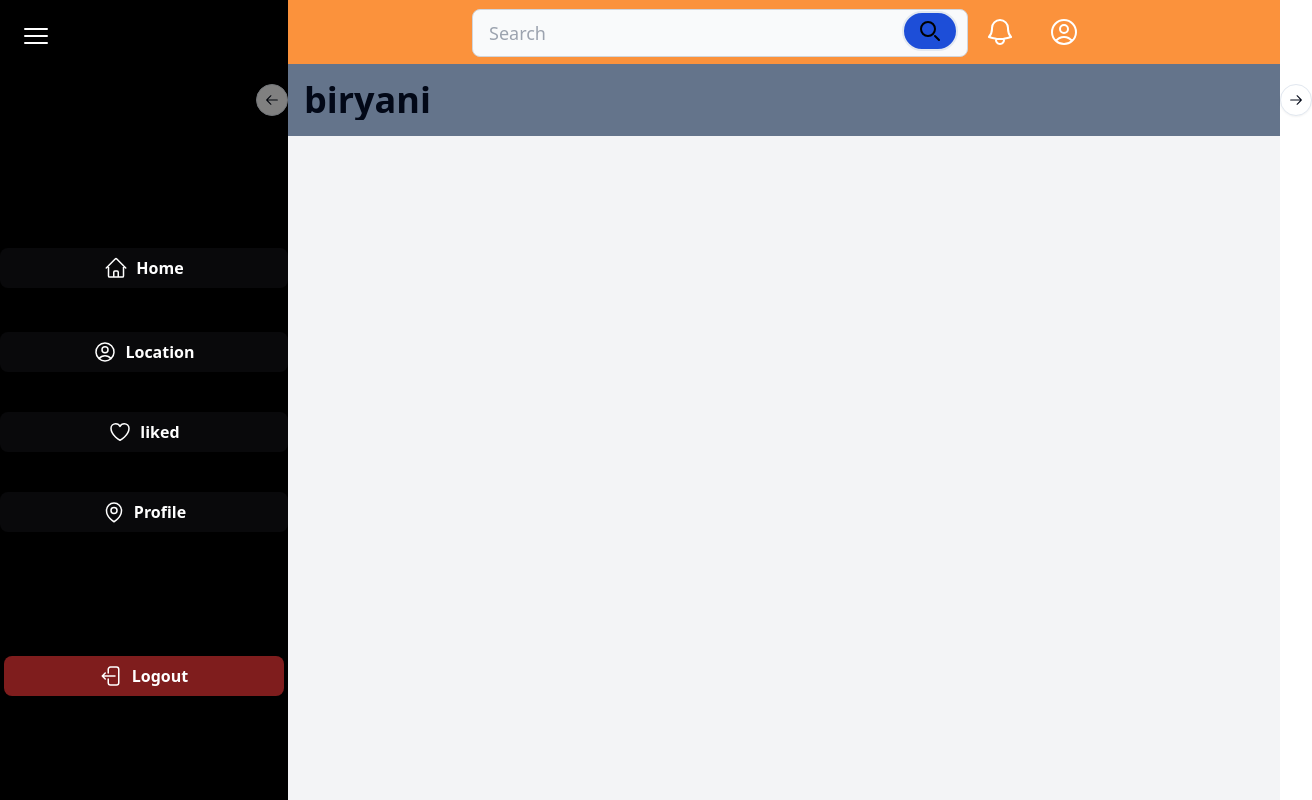
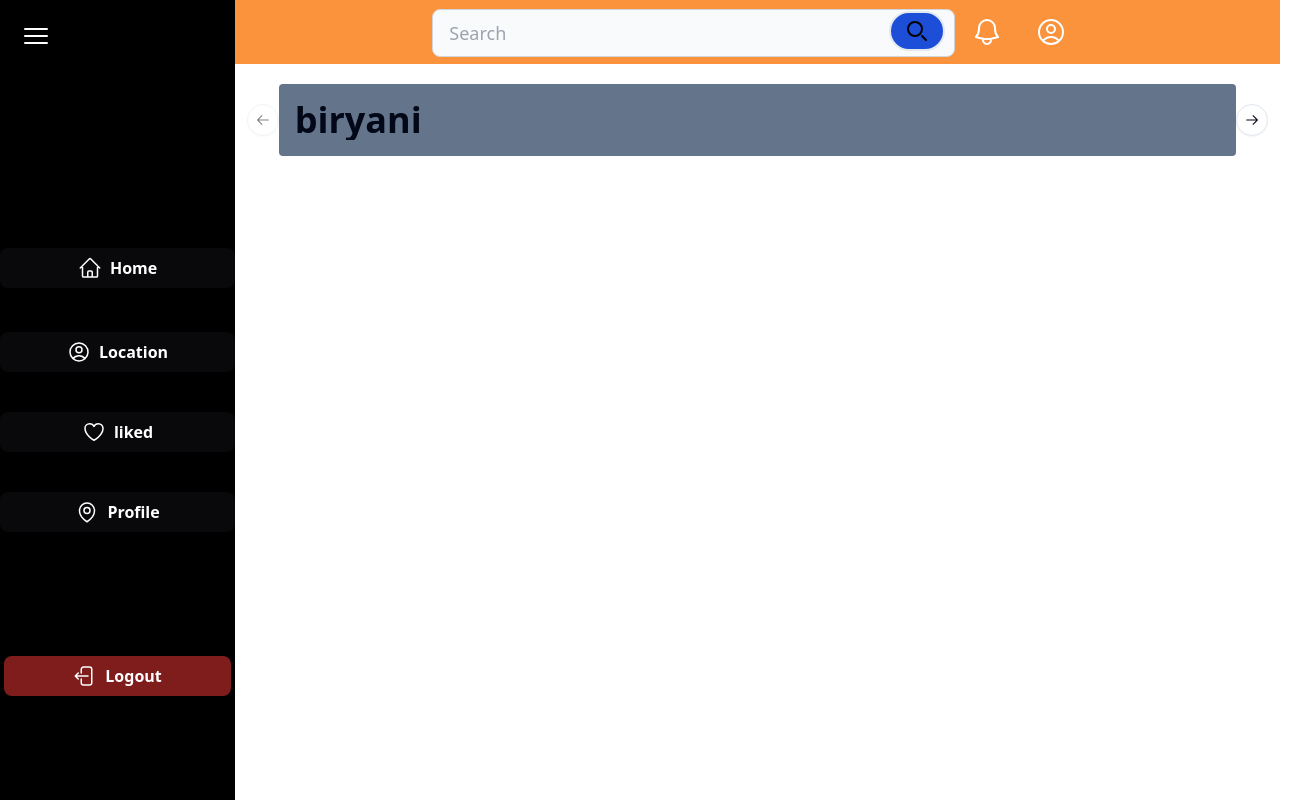
Before and after one commit to VinshMachado/fodhub, a Next.js app in the folder foodhub/: page /home in a window 1280 px wide. Shown: the whole page, 1312 px wide, since content can reach past the window. Built offline with nearby package versions, Linux system fonts and the light colour scheme.

Commit message:
homepage

```diff
--- a/foodhub/pages/home.tsx
+++ b/foodhub/pages/home.tsx
@@ -160,7 +160,7 @@ const Home = () => {
       </div>
 
       {/* Main content area */}
-      <div className="flex-1 bg-gray-100">
+      <div className="flex flex-col  w-full items-center">
         <div className="bg-orange-400 h-16 w-full flex items-center justify-center">
           <form className="w-1/2 sm:w-1/2 mt-1">
             <label className="mb-2 text-sm font-medium text-gray-900 sr-only dark:text-white">
@@ -236,7 +236,7 @@ const Home = () => {
         </div>
 
         {/* New "Hello" div */}
-        <div className=" w-full top-16 bg-slate-500 p-4">
+        <div className="mt-5 rounded-sm w-11/12 top-16 bg-slate-500 p-4">
           <div className="text-4xl font-bold">
             <Carousel>
               <CarouselContent>
--- a/foodhub/pages/login.tsx
+++ b/foodhub/pages/login.tsx
@@ -2,7 +2,6 @@ import { url } from "inspector";
 
 import React, { ChangeEvent, useState } from "react";
 import { useRouter } from "next/router";
-import { Router } from "lucide-react";
 
 const index = () => {
   //config routing///
```
